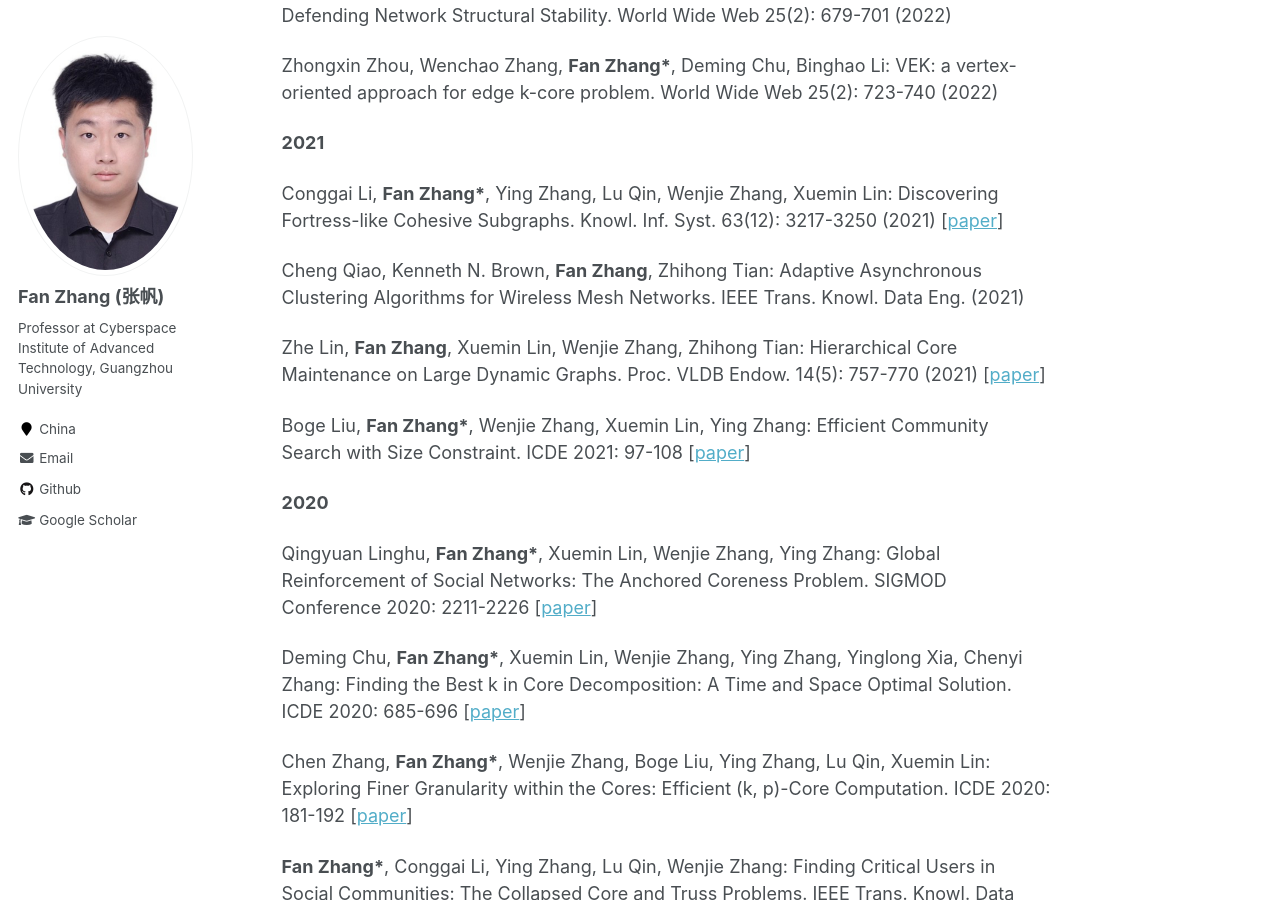
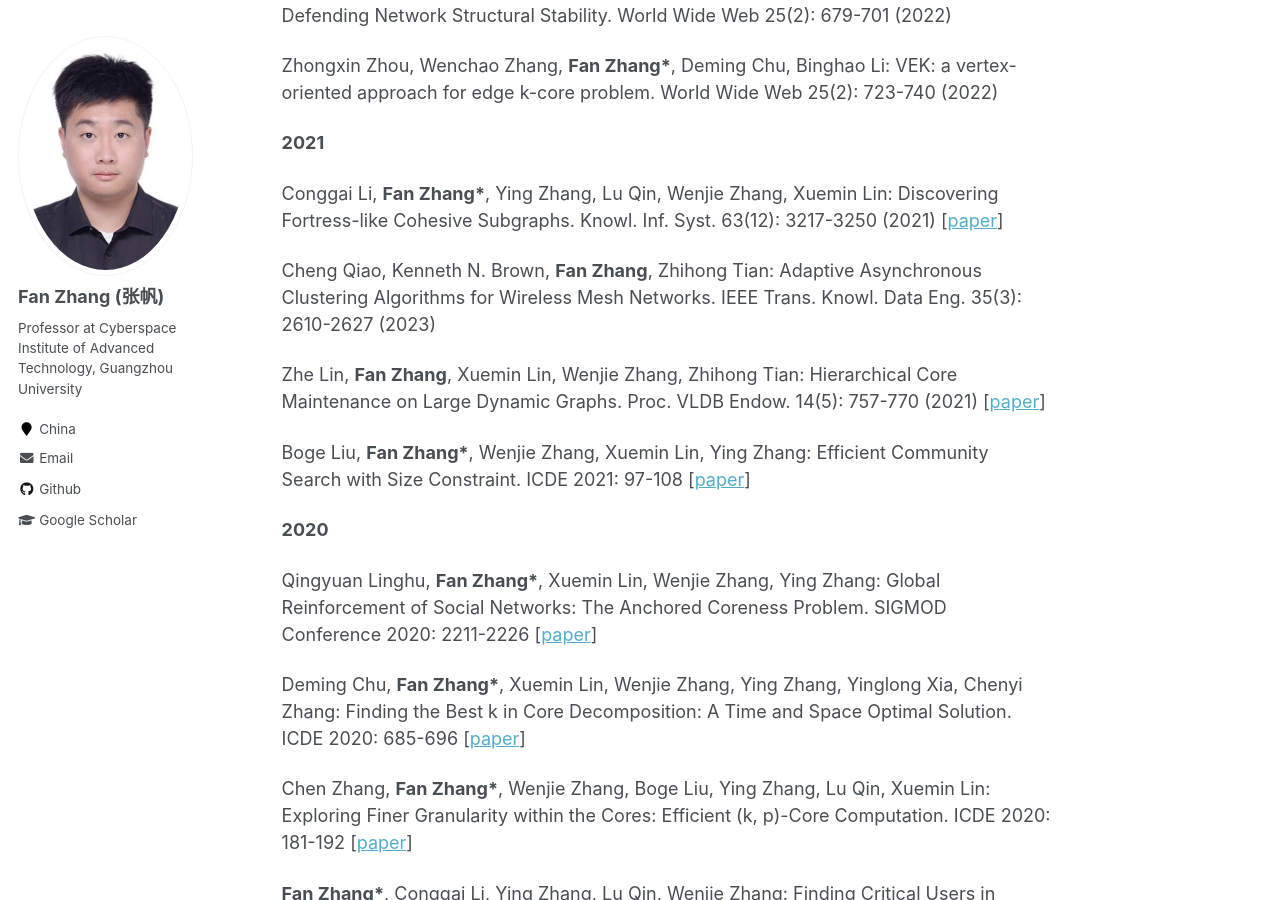
Before and after one commit to fanzhangcs/fanzhangcs.github.io, a Jekyll site: the page built from _pages/about.md, in a window 1280 px wide and 900 px high, scrolled down 1587 px. Built offline with Jekyll 4.4.1, drawn with Linux system fonts in a browser that asks for light colours.

Commit message:
Update about.md

```diff
--- a/_pages/about.md
+++ b/_pages/about.md
@@ -47,7 +47,7 @@ Zhongxin Zhou, Wenchao Zhang, **Fan Zhang\***, Deming Chu, Binghao Li: VEK: a ve
 
 Conggai Li, **Fan Zhang\***, Ying Zhang, Lu Qin, Wenjie Zhang, Xuemin Lin: Discovering Fortress-like Cohesive Subgraphs. Knowl. Inf. Syst. 63(12): 3217-3250 (2021) [[paper](/papers/2021_kais_pc.pdf)]
 
-Cheng Qiao, Kenneth N. Brown, **Fan Zhang**, Zhihong Tian: Adaptive Asynchronous Clustering Algorithms for Wireless Mesh Networks. IEEE Trans. Knowl. Data Eng. (2021)
+Cheng Qiao, Kenneth N. Brown, **Fan Zhang**, Zhihong Tian: Adaptive Asynchronous Clustering Algorithms for Wireless Mesh Networks. IEEE Trans. Knowl. Data Eng. 35(3): 2610-2627 (2023)
 
 Zhe Lin, **Fan Zhang**, Xuemin Lin, Wenjie Zhang, Zhihong Tian: Hierarchical Core Maintenance on Large Dynamic Graphs. Proc. VLDB Endow. 14(5): 757-770 (2021) [[paper](/papers/2021_vldb_coremaintain.pdf)]
 
```
